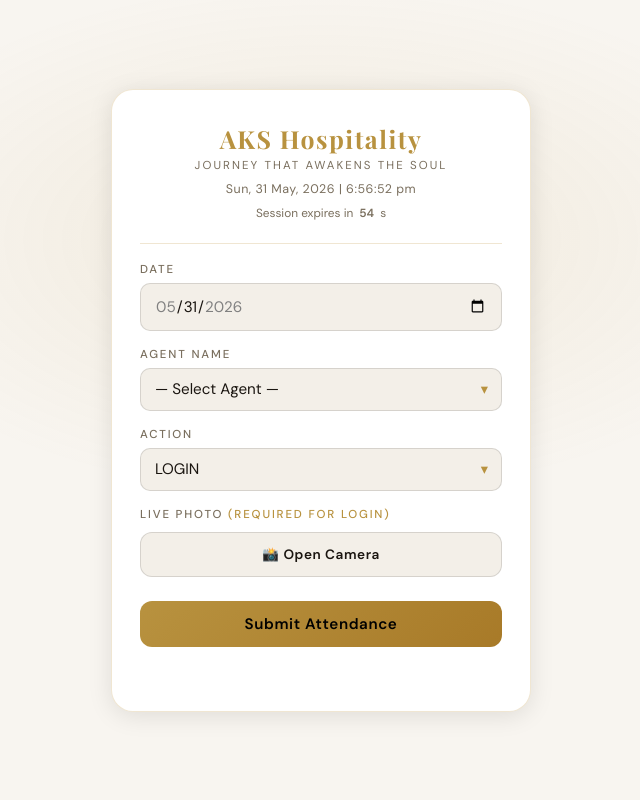
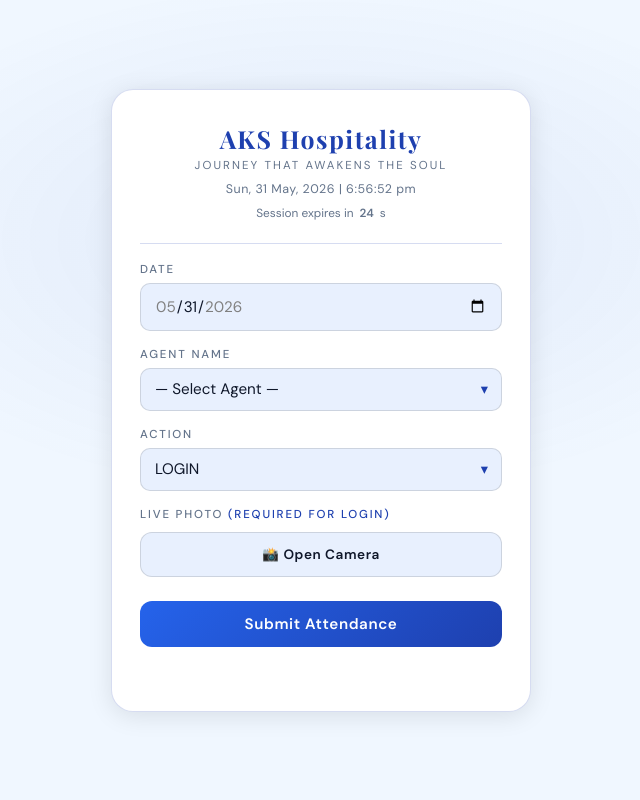
Before and after one commit to rawatsomeek/AKSattenance, a Flask app: template templates/attendance.html in a window 1280 px wide. Shown: the whole page, without its empty margins (319-959 px from the left). Run offline with Flask 3, Linux system fonts and the light colour scheme; the template is opened without the code that fills it: most values are stand-ins (such as "Sample title", 1, 10 or a date in 2020).

Commit message:
Blue+white theme, 30s token, English errors
- All pages: blue+white theme (#1e40af primary, #f0f7ff bg)
- All buttons: white text on blue gradient
- TOKEN_VALIDITY_SEC back to 30s, session countdown 30s
- All Hindi error messages → English

Co-Authored-By: Claude Sonnet 4.6 <noreply@anthropic.com>

```diff
--- a/app.py
+++ b/app.py
@@ -58,7 +58,7 @@ IST = timezone(timedelta(hours=5, minutes=30))
 
 # ─── CONFIG ────────────────────────────────────────────────────────────────────
 TOKEN_SECRET         = "SOME_SECRET_KEY_123"     # 🔒 Change this in production!
-TOKEN_VALIDITY_SEC   = 60
+TOKEN_VALIDITY_SEC   = 30
 DATA_FILE            = "attendance_data.csv"
 COLORS_FILE          = "agent_colors.json"
 AGENTS_FILE          = "agents.json"
@@ -557,7 +557,7 @@ def save_attendance():
         today_str = datetime.now(IST).date().isoformat()
         if date_val != today_str:
             return jsonify({"status": "ERROR",
-                            "message": "❌ Sirf LEAVE past/future dates ke liye allowed hai"}), 400
+                            "message": "❌ Only LEAVE can be recorded for past or future dates"}), 400
 
     last_action = get_last_action_today(agent)
     check       = is_action_allowed(last_action, new_action)
@@ -831,7 +831,7 @@ def admin_add_record():
             ts_date = datetime.fromisoformat(timestamp).date()
             if ts_date != datetime.now(IST).date():
                 return jsonify({"status": "ERROR",
-                                "message": "❌ Sirf LEAVE past/future dates ke liye allowed hai"}), 400
+                                "message": "❌ Only LEAVE can be recorded for past or future dates"}), 400
         except Exception:
             pass
 
--- a/templates/attendance.html
+++ b/templates/attendance.html
@@ -7,17 +7,17 @@
   <link href="https://fonts.googleapis.com/css2?family=Playfair+Display:wght@700&family=DM+Sans:wght@300;400;500;600&display=swap" rel="stylesheet">
   <style>
     :root {
-      --gold:    #b8923f;
-      --gold-lt: #c9a84c;
-      --dark:    #f8f5f0;
+      --gold:    #1e40af;
+      --gold-lt: #3b82f6;
+      --dark:    #f0f7ff;
       --card:    #ffffff;
-      --card2:   #f3efe8;
-      --border:  rgba(180,130,30,0.2);
-      --text:    #1a1510;
-      --muted:   #7a6f5e;
-      --blue:    #3a7abf;
-      --err:     #c44040;
-      --ok:      #2d9e4a;
+      --card2:   #e8f0fe;
+      --border:  rgba(30,64,175,0.18);
+      --text:    #0f172a;
+      --muted:   #64748b;
+      --blue:    #0284c7;
+      --err:     #dc2626;
+      --ok:      #16a34a;
     }
 
     * { box-sizing: border-box; margin: 0; padding: 0; }
@@ -37,7 +37,7 @@
       content: '';
       position: fixed; inset: 0;
       background: radial-gradient(ellipse 60% 50% at 50% 30%,
-        rgba(184,146,63,0.1) 0%, transparent 65%);
+        rgba(30,64,175,0.07) 0%, transparent 65%);
       pointer-events: none;
     }
 
@@ -176,8 +176,8 @@
     .btn:disabled { opacity: 0.5; cursor: not-allowed; }
 
     .btn-primary {
-      background: linear-gradient(135deg, var(--gold) 0%, #a87a28 100%);
-      color: #000;
+      background: linear-gradient(135deg, #2563eb 0%, #1e40af 100%);
+      color: #fff;
       margin-top: 8px;
     }
 
@@ -353,7 +353,7 @@
       <div class="tagline">Journey that awakens the soul</div>
       <div class="live-time" id="liveTime">—</div>
       <div class="session-bar" id="sessionBar">
-        Session expires in <strong id="sessionCount">60</strong>s
+        Session expires in <strong id="sessionCount">30</strong>s
       </div>
     </div>
 
@@ -435,7 +435,7 @@
     let capturedPhoto = "";
 
     // ── Session countdown (20 seconds) ───────────────────────────────────────
-    let sessionSec = 60;
+    let sessionSec = 30;
     const sessionBar   = document.getElementById("sessionBar");
     const sessionCount = document.getElementById("sessionCount");
 
```
Also changed, not shown: templates/admin.html (+21 -21 lines), templates/my_attendance.html (+12 -12 lines), templates/qr.html (+10 -10 lines).
